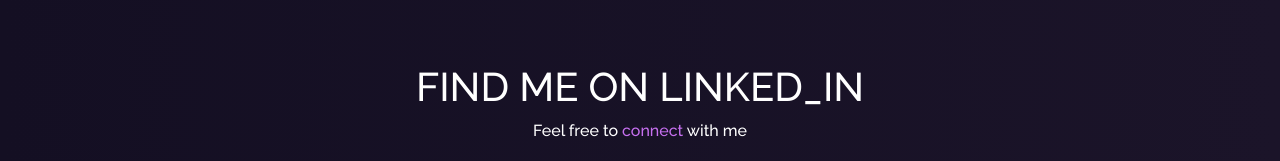
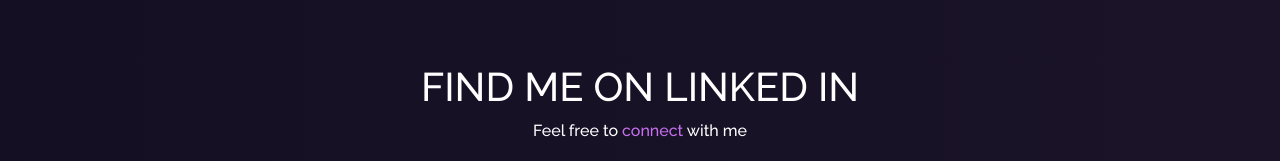
Before and after one commit to neo171106/portfolio_neo_mueller, a React (Create React App) app: page / in a window 1280 px wide. Shown: the part 1212-1373 px from the top of the page. Built offline with nearby package versions, Linux system fonts and the light colour scheme.

Commit message:
Fix: typo

```diff
--- a/src/components/Home/Home2.js
+++ b/src/components/Home/Home2.js
@@ -50,7 +50,7 @@
         </Row>
         <Row>
           <Col md={12} className="home-about-social">
-            <h1>FIND ME ON LINKED_IN</h1>
+            <h1>FIND ME ON LINKED IN</h1>
             <p>
               Feel free to <span className="purple">connect </span>with me
             </p>
```
